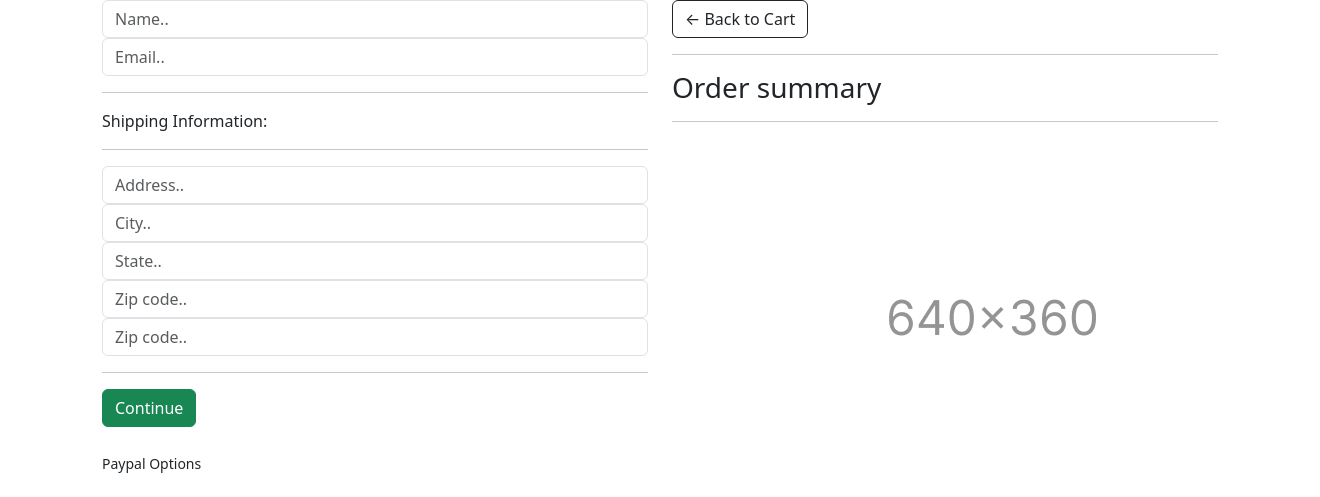
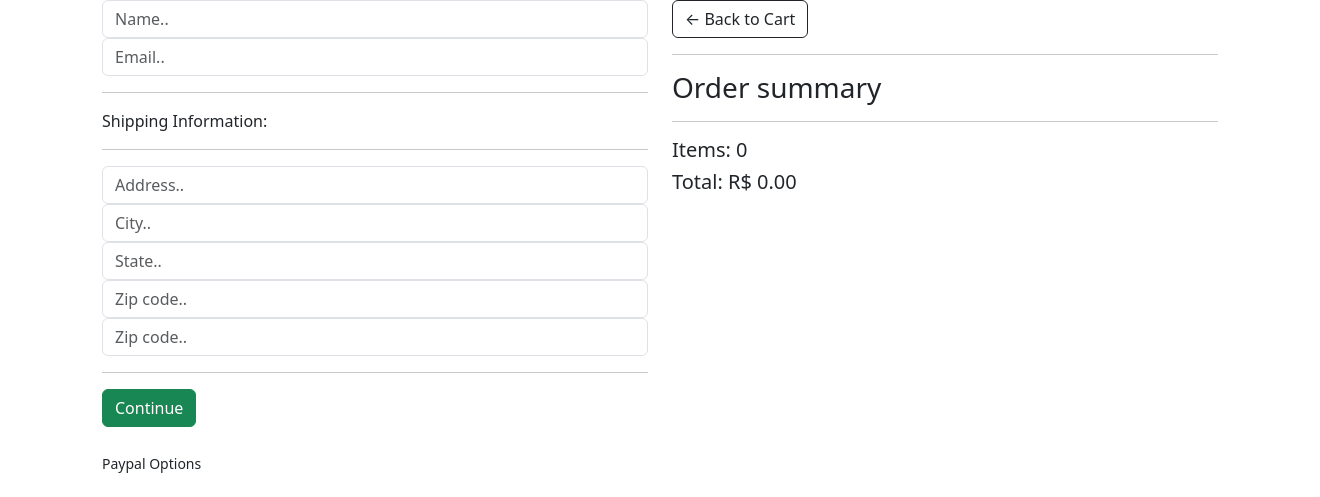
Before and after one commit to WilsonSousajr/bsbox, a Django app: page /checkout/ in a window 1320 px wide. Shown: the part 56-553 px from the top of the page. Run offline with Django 5.2, Linux system fonts and the light colour scheme; some libraries are stand-ins or nearby versions.

Commit message:
✨💄 Add:  Create a for loop and add Items, Total <h5>, checkout.html

```diff
--- a/src/templates/src/checkout.html
+++ b/src/templates/src/checkout.html
@@ -52,12 +52,18 @@
                     <hr />
                     <h3>Order summary</h3>
                     <hr />
+
+                    {% for item in items %}
                     <div class="cart-row">
                         <div style="flex:2"><img class="row-image" src="{% static 'src/images/640x360.jpg' %}"></div>
                         <div style="flex:2"><p>Product 1</p></div>
                         <div style="flex:1"><p>R$ 29,90</p></div>
                         <div style="flex:1"><p>x2</p></div>
                     </div>
+                    {% endfor %}
+
+                    <h5>Items: {{order.get_cart_items}}</h5>
+                    <h5>Total: R$ {{order.get_cart_total|floatformat:2}}</h5>
                 </div>
             </div>
         </div>
```
